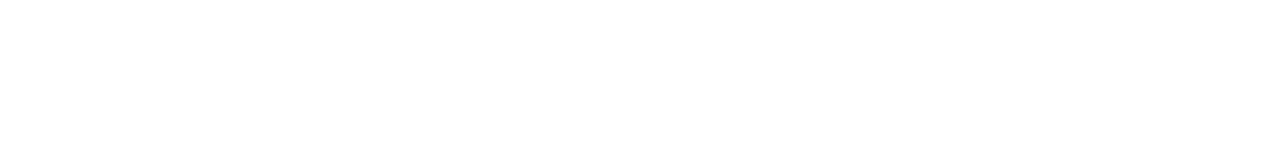
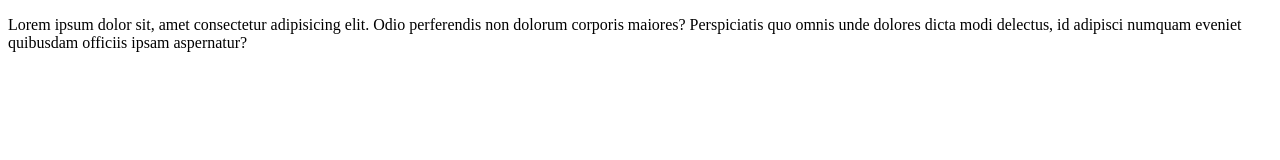
Before and after one commit to allan-herculano/MeusProjetos, a plain HTML site: page site-exemplo/index.html in a window 1280 px wide. Drawn offline with Linux system fonts and the light colour scheme.

Commit message:
Texto no corpo do site
Acrescentei u Lorem Ipsum no corpo do site

```diff
--- a/site-exemplo/index.html
+++ b/site-exemplo/index.html
@@ -6,6 +6,6 @@
     <title>Primeiro Site em Repositório</title>
 </head>
 <body>
-
+    <p>Lorem ipsum dolor sit, amet consectetur adipisicing elit. Odio perferendis non dolorum corporis maiores? Perspiciatis quo omnis unde dolores dicta modi delectus, id adipisci numquam eveniet quibusdam officiis ipsam aspernatur?</p>
 </body>
 </html>
```
